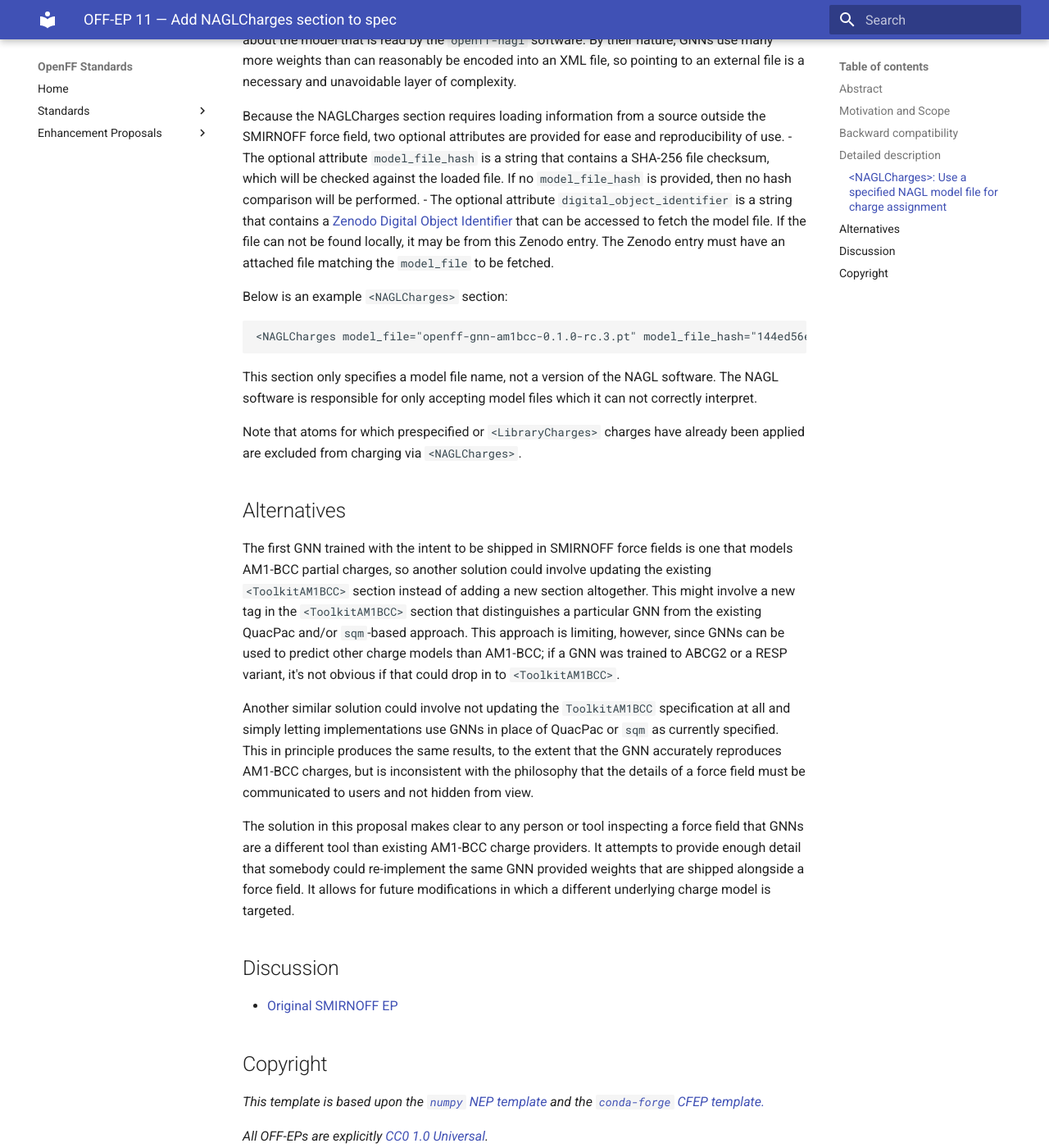
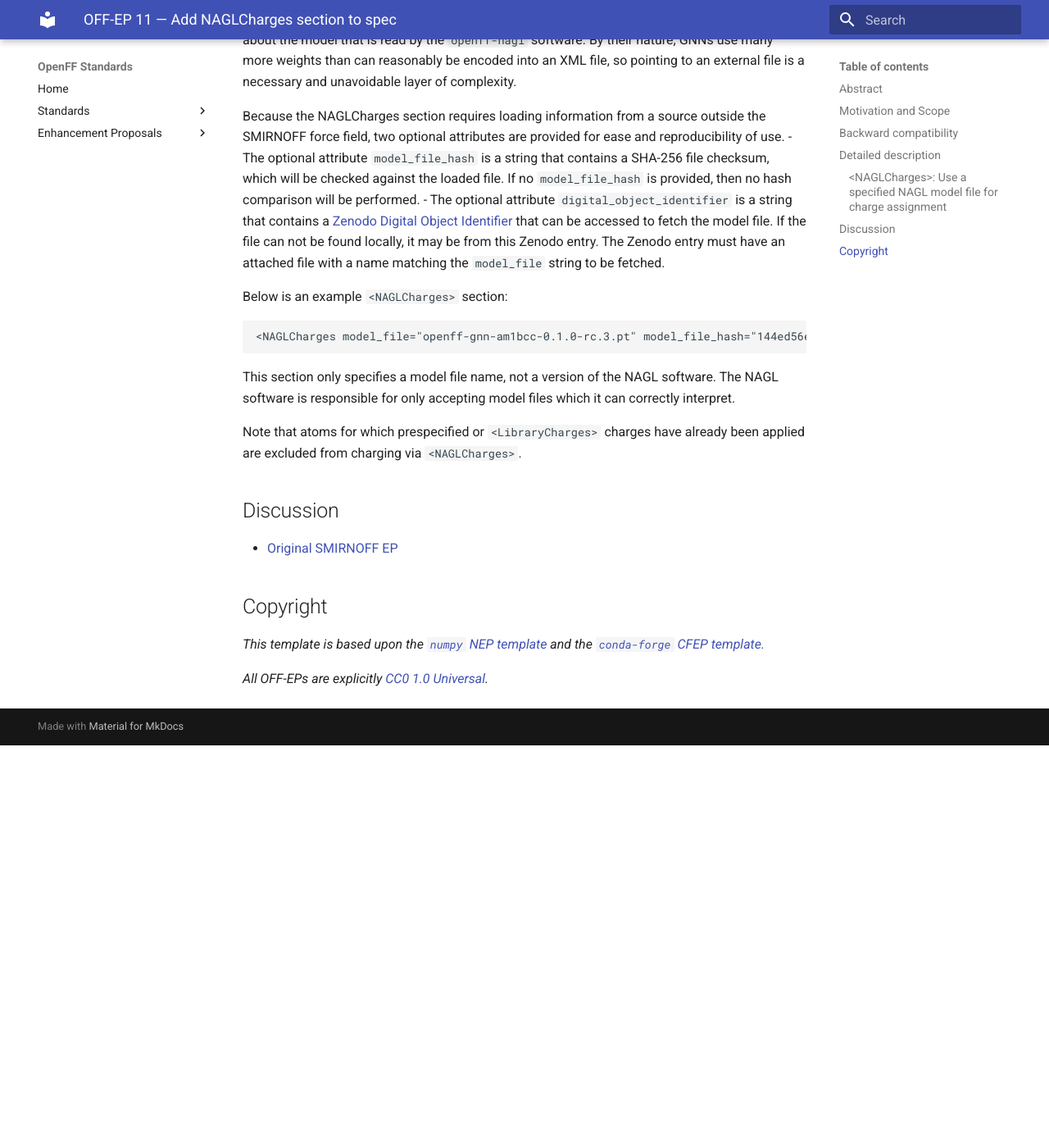
Before and after one commit to openforcefield/standards, an MkDocs documentation site: the page built from docs/enhancement-proposals/off-ep-0011.md, in a window 1280 px wide and 1400 px high, scrolled down 2539 px. Shown: the whole window at 82% size. Built offline with MkDocs 1.6.1 and Material for MkDocs 9.7.7, drawn with Linux system fonts in a browser that asks for light colours; after the commit the page ends 3448 px from its top, so only the background shows below that; some of the changed text lies outside the part shown.

Commit message:
Simplication and proofreading

````diff
--- a/docs/enhancement-proposals/off-ep-0011.md
+++ b/docs/enhancement-proposals/off-ep-0011.md
@@ -57,7 +57,7 @@ The attribute `model_file` is a string identifying a file that includes model we
 
  Because the NAGLCharges section requires loading information from a source outside the SMIRNOFF force field, two optional attributes are provided for ease and reproducibility of use.
  - The optional attribute `model_file_hash` is a string that contains a SHA-256 file checksum, which will be checked against the loaded file.  If no `model_file_hash` is provided, then no hash comparison will be performed.
- - The optional attribute `digital_object_identifier` is a string that contains a [Zenodo](https://zenodo.org/) [Digital Object Identifier](https://www.doi.org/) that can be accessed to fetch the model file. If the file can not be found locally, it may be from this Zenodo entry. The Zenodo entry must have an attached file matching the `model_file` to be fetched.
+ - The optional attribute `digital_object_identifier` is a string that contains a [Zenodo](https://zenodo.org/) [Digital Object Identifier](https://www.doi.org/) that can be accessed to fetch the model file. If the file can not be found locally, it may be from this Zenodo entry. The Zenodo entry must have an attached file with a name matching the `model_file` string to be fetched.
 
 Below is an example `<NAGLCharges>` section:
 
@@ -65,29 +65,9 @@ Below is an example `<NAGLCharges>` section:
 <NAGLCharges model_file="openff-gnn-am1bcc-0.1.0-rc.3.pt" model_file_hash="144ed56e46c5b3ad80157b342c8c0f8f7340e4d382a678e30dd300c811646bd0" digital_object_identifier="10.5072/zenodo.203601" version="0.3"></NAGLCharges>
 ```
 
-This section only specifies a model file name, not a version of the NAGL software. The NAGL software is responsible for only accepting model files which it can not correctly interpret.
+This section only specifies a model file name, not a version of the NAGL software. The NAGL software is responsible for only accepting model files which it can correctly interpret.
 
 Note that atoms for which prespecified or `<LibraryCharges>` charges have already been applied are excluded from charging via `<NAGLCharges>`.
-
-
-## Alternatives
-
-The first GNN trained with the intent to be shipped in SMIRNOFF force fields is one that models AM1-BCC partial
-charges, so another solution could involve updating the existing `<ToolkitAM1BCC>` section instead of adding a new
-section altogether. This might involve a new tag in the `<ToolkitAM1BCC>` section that distinguishes a particular GNN
-from the existing QuacPac and/or `sqm`-based approach. This approach is limiting, however, since GNNs can be used to
-predict other charge models than AM1-BCC; if a GNN was trained to ABCG2 or a RESP variant, it's not obvious if that
-could drop in to `<ToolkitAM1BCC>`.
-
-Another similar solution could involve not updating the `ToolkitAM1BCC` specification at all and simply letting
-implementations use GNNs in place of QuacPac or `sqm` as currently specified. This in principle produces the same
-results, to the extent that the GNN accurately reproduces AM1-BCC charges, but is inconsistent with the philosophy that
-the details of a force field must be communicated to users and not hidden from view.
-
-The solution in this proposal makes clear to any person or tool inspecting a force field that GNNs are a different tool
-than existing AM1-BCC charge providers. It attempts to provide enough detail that somebody could re-implement the same
-GNN provided weights that are shipped alongside a force field. It allows for future modifications in which a different
-underlying charge model is targeted.
 
 ## Discussion
 
````
Also changed, not shown: other parts of docs/enhancement-proposals/off-ep-0011.md (+3 -3 lines).
